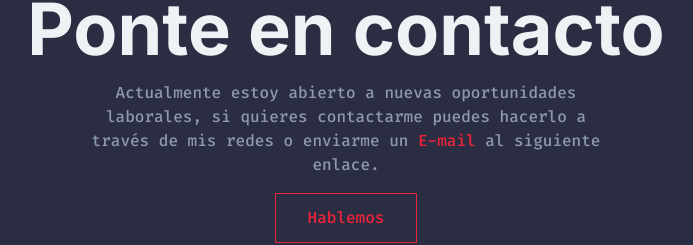
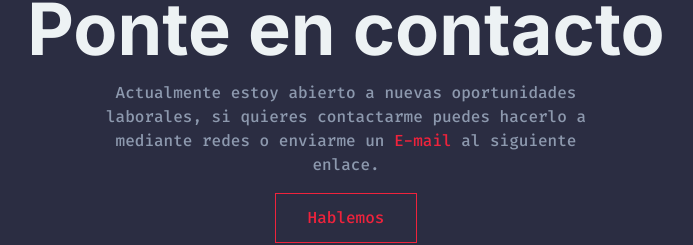
Before and after one commit to carlosamarto/portfolio, a React (Vite) app: page / in a window 1280 px wide. Shown: the part 2922-3167 px from the top of the page, without its empty margins (294-987 px from the left). Built offline with nearby package versions, Linux system fonts and the light colour scheme.

Commit message:
Update/WPI: Mock Small Update

```diff
--- a/src/Mocks/index.js
+++ b/src/Mocks/index.js
@@ -167,7 +167,7 @@ export const content = {
 		contact: {
 			subtitle: "04. ¿Que sigue?",
 			title: "Ponte en contacto",
-			text: "Actualmente estoy abierto a nuevas oportunidades laborales, si quieres contactarme puedes hacerlo a través de mis redes o enviarme un <strong class='contact__strong'>E-mail</strong> al siguiente enlace.",
+			text: "Actualmente estoy abierto a nuevas oportunidades laborales, si quieres contactarme puedes hacerlo a mediante redes o enviarme un <strong class='contact__strong'>E-mail</strong> al siguiente enlace.",
 			link: "mailto:carlosmrtzo@gmail.com",
 			button: "Hablemos",
 		},
```
